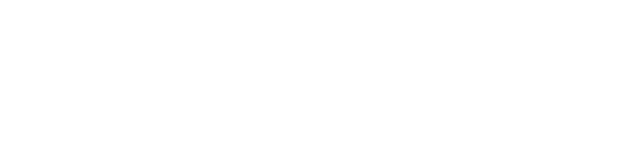
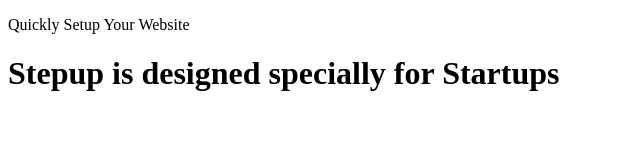
Before and after one commit to TheNonal/www, a plain HTML site: page index.html in a window 1280 px wide. Shown: the whole page, without its empty margins (0-640 px from the left). Drawn offline with Linux system fonts and the light colour scheme.

Commit message:
Add files via upload

```diff
--- a/index.html
+++ b/index.html
@@ -3,9 +3,12 @@
 <head>
     <meta charset="UTF-8">
     <meta name="viewport" content="width=device-width, initial-scale=1.0">
-    <title>Document</title>
+    <meta http-equiv="X-UA-Compatible" content="ie=edge">
+    <title>HAHAHAHA DIO</title>
 </head>
 <body>
-
+    <p>Quickly Setup Your Website</p>
+    <h1>Stepup is designed specially
+            for Startups</h1>
 </body>
 </html>
```
